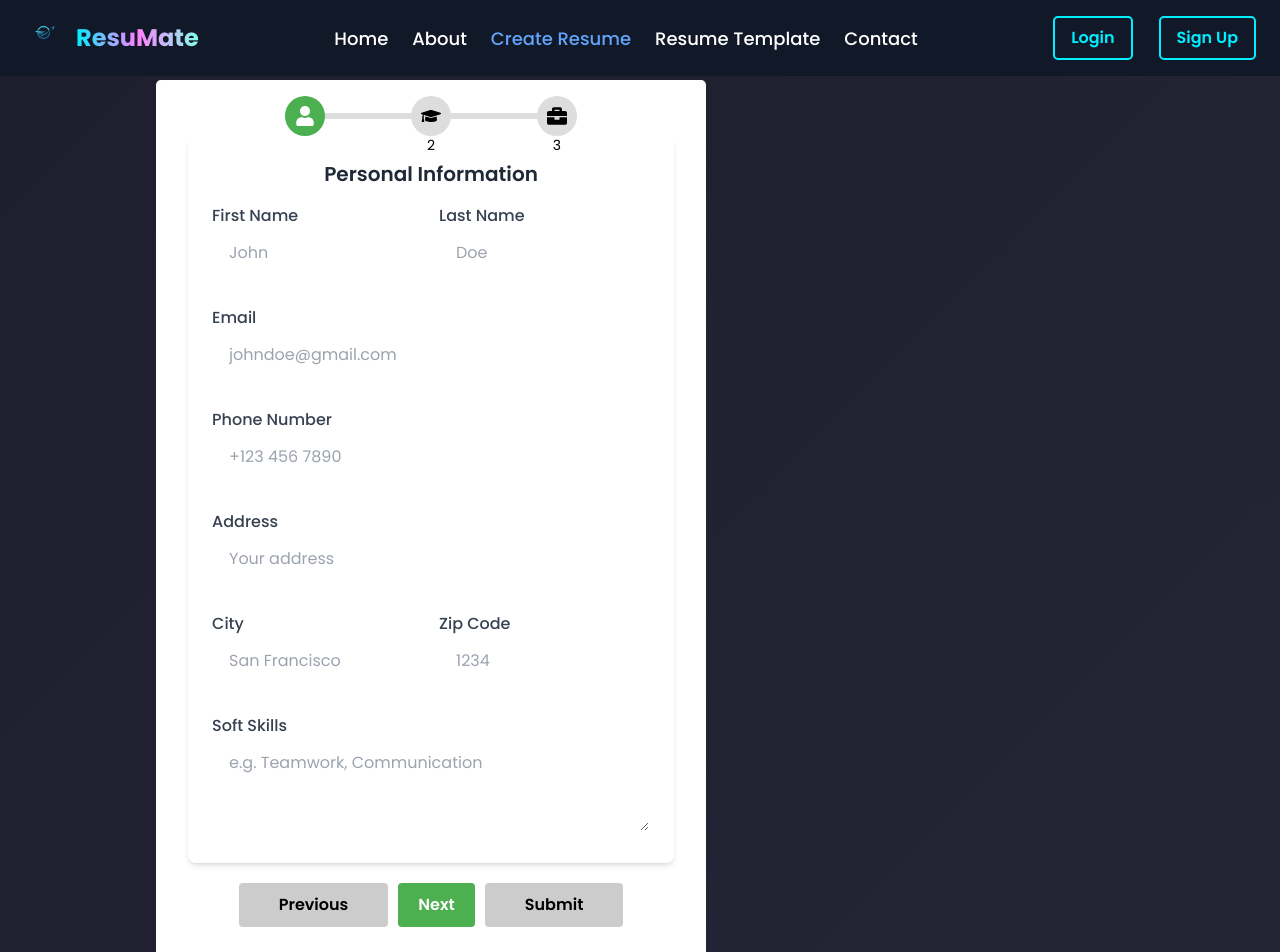
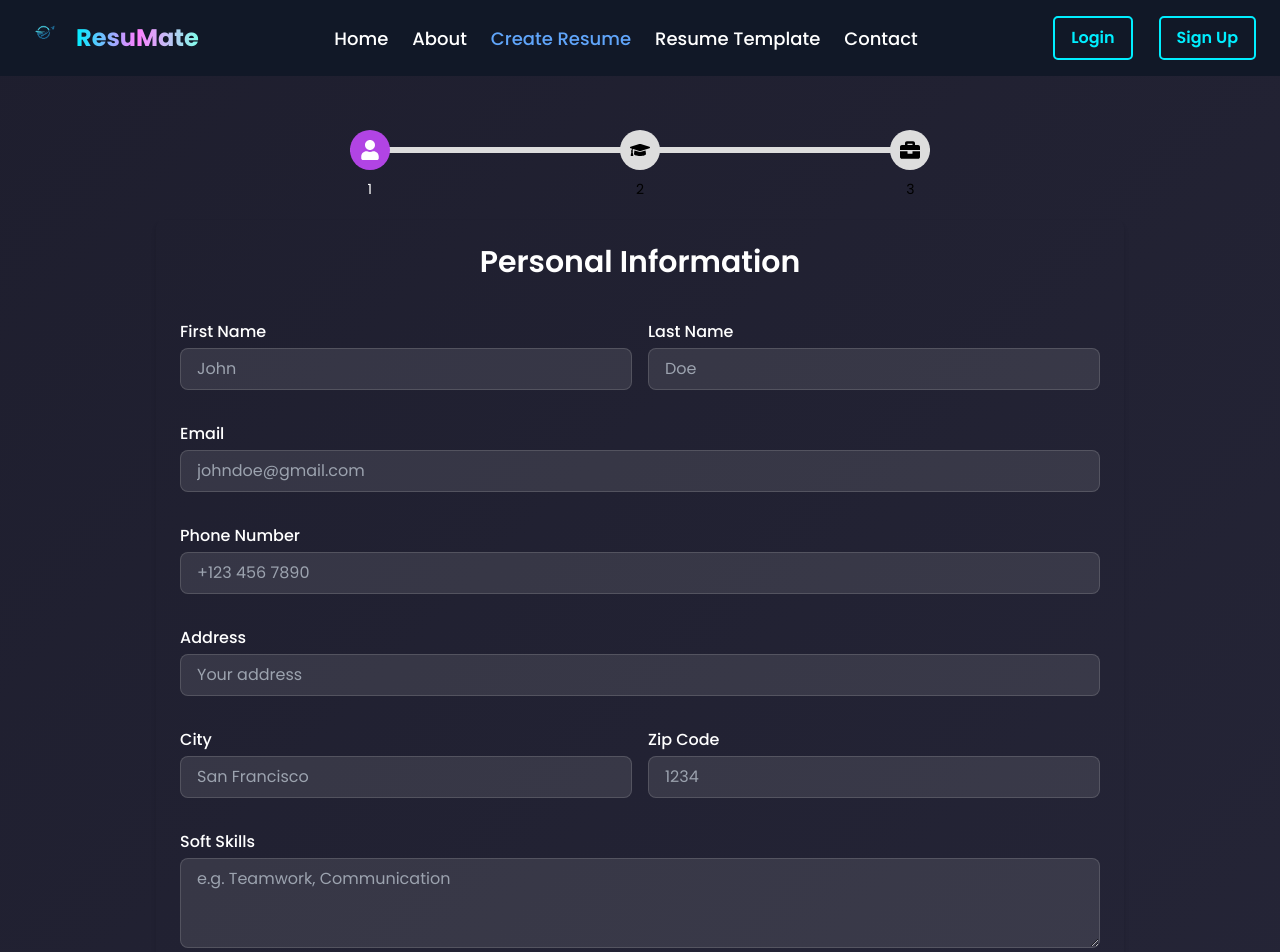
Before and after one commit to tasniaifa/full-stack-resume-builder-2025, a React (Vite) app: page /MultiStepsForm in a window 1280 px wide. Shown: the top 952 px of the page. Built offline with nearby package versions, Linux system fonts and the light colour scheme.

Commit message:
Changed Form Layout

```diff
--- a/src/Pages/Form.tsx
+++ b/src/Pages/Form.tsx
@@ -1,8 +1,8 @@
-import './FormStyle.css'
+import "./index.css"
 export function Personal() {
   return (
-    <div className="p-6 bg-white rounded-lg shadow-md">
-      <h2 className="text-xl font-semibold mb-4 text-gray-800">Personal Information</h2>
+    <div className="p-6 rounded-lg shadow-md">
+      <h2 className="text-3xl font-semibold mb-10 text-white">Personal Information</h2>
       <form className="space-y-4">
         <div className="grid grid-cols-2 gap-4">
           <Input label="First Name" type="text" placeholder="John" />
@@ -23,8 +23,8 @@ export function Personal() {
 
 export function Education() {
   return (
-    <div className="p-6 bg-white rounded-lg shadow-md">
-      <h2 className="text-xl font-semibold mb-4 text-gray-800">Education and Qualification</h2>
+    <div className="p-6 rounded-lg shadow-lg">
+      <h2 className="text-3xl font-semibold mb-10 text-white">Education and Qualification</h2>
       <form className="space-y-4">
         <Input label="Degree" type="text" placeholder="e.g. Bachelor of Science" />
         <Input label="City/Town" type="text" placeholder="San Francisco" />
@@ -41,8 +41,8 @@ export function Education() {
 
 export function Work() {
   return (
-    <div className="p-6 bg-white rounded-lg shadow-md">
-      <h2 className="text-xl font-semibold mb-4 text-gray-800">Work Experience</h2>
+    <div className="p-6 rounded-lg shadow-lg">
+      <h2 className="text-3xl font-semibold mb-10 text-white">Work Experience</h2>
       <form className="space-y-4">
         <Input label="Job Title" type="text" placeholder="e.g. Sales Manager" />
         <Input label="City/Town" type="text" placeholder="San Francisco" />
@@ -61,11 +61,11 @@ export function Work() {
 function Input({ label, type, placeholder }: { label: string; type: string; placeholder?: string }) {
   return (
     <div>
-      <label className="block text-gray-700 font-medium mb-1">{label}</label>
+      <label className="block text-white font-medium mb-1">{label}</label>
       <input
         type={type}
         placeholder={placeholder}
-        className="w-full px-4 py-2 border rounded-lg focus:ring focus:ring-blue-300 outline-none"
+        className="w-full px-4 py-2 text-white border rounded-lg focus:ring focus:ring-blue-300 outline-none"
       />
     </div>
   );
@@ -75,11 +75,11 @@ function Input({ label, type, placeholder }: { label: string; type: string; plac
 function Textarea({ label, rows, placeholder }: { label: string; rows: number; placeholder?: string }) {
   return (
     <div>
-      <label className="block text-gray-700 font-medium mb-1">{label}</label>
+      <label className="block text-white font-medium mb-1">{label}</label>
       <textarea
         rows={rows}
         placeholder={placeholder}
-        className="w-full px-4 py-2 border rounded-lg focus:ring focus:ring-blue-300 outline-none"
+        className="w-full px-4 py-2 text-white border rounded-lg focus:ring focus:ring-blue-300 outline-none"
       />
     </div>
   );
--- a/src/Pages/FormStyle.css
+++ /dev/null
@@ -1,92 +0,0 @@
-/* General Form Container Styling */
-.form-container {
-    max-width: 600px;
-    width: 100%;
-    background: #ffffff;
-    padding: 2rem;
-    border-radius: 12px;
-    box-shadow: 0px 4px 10px rgba(0, 0, 0, 0.1);
-  }
-
-  /* Section Titles */
-  .form-container h2 {
-    font-size: 1.5rem;
-    font-weight: 600;
-    margin-bottom: 1rem;
-    color: #2d3748;
-  }
-
-  /* Input and Textarea Styling */
-  .form-group {
-    margin-bottom: 1.2rem;
-  }
-
-  .form-group label {
-    display: block;
-    font-size: 0.95rem;
-    font-weight: 500;
-    color: #4a5568;
-    margin-bottom: 0.5rem;
-  }
-
-  .form-group input,
-  .form-group textarea {
-    width: 100%;
-    padding: 10px;
-    font-size: 1rem;
-    border: 1px solid #cbd5e0;
-    border-radius: 6px;
-    background: #f7fafc;
-    outline: none;
-    transition: border-color 0.3s ease-in-out;
-  }
-
-  .form-group input:focus,
-  .form-group textarea:focus {
-    border-color: #3b82f6;
-    box-shadow: 0 0 5px rgba(59, 130, 246, 0.3);
-  }
-
-  /* Grid Layout for Two-Column Inputs */
-  .grid {
-    display: grid;
-    gap: 1rem;
-  }
-
-  .grid-2 {
-    grid-template-columns: repeat(2, 1fr);
-  }
-
-  /* Button Styling */
-  .button-container {
-    display: flex;
-    justify-content: center;
-    margin-top: 1.5rem;
-  }
-
-  .submit-btn {
-    background: #3b82f6;
-    color: white;
-    padding: 12px 20px;
-    font-size: 1rem;
-    font-weight: 600;
-    border: none;
-    border-radius: 8px;
-    cursor: pointer;
-    transition: background 0.3s ease-in-out;
-  }
-
-  .submit-btn:hover {
-    background: #2563eb;
-  }
-
-  /* Responsive Design */
-  @media (max-width: 600px) {
-    .grid-2 {
-      grid-template-columns: 1fr;
-    }
-
-    .form-container {
-      padding: 1.5rem;
-    }
-  }
--- a/src/Pages/MultiStepsForm.tsx
+++ b/src/Pages/MultiStepsForm.tsx
@@ -1,5 +1,5 @@
 import React, { useState } from "react";
-import Progress from "./Progress";
+import "./index.css"
 import { Personal, Education, Work } from "./Form";
 import { FaUser, FaGraduationCap, FaBriefcase } from "react-icons/fa"; // Icons added
 
--- a/src/Pages/index.css
+++ b/src/Pages/index.css
@@ -4,8 +4,8 @@
   justify-content: center;
   position: relative;
   width: 60%;
-  margin-bottom: 20px;
-  margin: 0 auto;
+  margin-bottom: 40px;
+  margin: 50px auto;
 }
 
 /* Progress Bar */
@@ -24,7 +24,7 @@
 
 .progress-fill {
   height: 100%;
-  background-color: #4CAF50;
+  background-color: #b144e4;
   transition: width 0.3s ease-in-out;
 }
 
@@ -52,41 +52,55 @@
 }
 
 .circle.active {
-  background: #4CAF50;
+  background: #b144e4;
   color: white;
 }
 
 .circle span {
   position: absolute;
-  bottom: -20px;
+  bottom: -30px;
   font-size: 14px;
 }
 
 /* Button Styling */
 .btns {
   display: flex;
-  gap: 10px;
+  gap: 200px;
   margin-top: 20px;
-  justify-content: center
+  margin-bottom: 20px;
+  justify-content: center;
 }
 
 .btn {
-  background: #4CAF50;
-  color: white;
-  padding: 10px 20px;
-  border: none;
+  background: #c9a8d8;
+  color: rgb(0, 0, 0);
+  border-radius: 8px;
+  border: 2px;
+  padding: 10px 55px;
+  font-size: 1.25rem;
+  font-weight: 600;
+  font-family: inherit;
   cursor: pointer;
   transition: 0.3s;
 }
 
 .btn:hover {
-  background: #388E3C;
+  background: #6f5dd4;
 }
 
 .disabled {
   background: #ccc;
+  color: rgb(0, 0, 0);
+  border-radius: 8px;
+  border: 2px;
+  padding: 5px 20px;
+  font-size: 0.80rem;
+  font-weight: 600;
+  font-family: inherit;
   cursor: not-allowed;
-} with this :root {
+}
+
+with this :root {
   font-family: 'Inter', sans-serif;
   line-height: 1.6;
   font-weight: 400;
@@ -125,24 +139,9 @@ h1, h2 {
   font-size: 2rem;
   text-align: center;
   color: #ffffff;
-  margin-bottom: 1rem;
+  margin-bottom: 2rem;
 }
 
-button {
-  border-radius: 8px;
-  border: none;
-  padding: 0.8em 1.5em;
-  font-size: 1rem;
-  font-weight: 600;
-  font-family: inherit;
-  background-color: #6a5acd;
-  color: white;
-  cursor: pointer;
-  transition: all 0.3s ease-in-out;
-}
-button:hover {
-  background-color: #8a75ff;
-}
 button:focus,
 button:focus-visible {
   outline: 3px solid #8a75ff;
@@ -150,15 +149,19 @@ button:focus-visible {
 
 /* Form Styles */
 .form-container {
-  width: 90%;
+  width: 100%;
   max-width: 500px;
-  background: rgba(255, 255, 255, 0.1);
+  background: rgba(255, 255, 255, 0.932);
   backdrop-filter: blur(10px);
   padding: 2rem;
   border-radius: 12px;
   box-shadow: 0 4px 10px rgba(0, 0, 0, 0.2);
 }
-
+input label {
+  font-size: 1rem;
+  font-weight: 500;
+  color: rgb(255, 255, 255);
+}
 form {
   display: flex;
   flex-direction: column;
@@ -168,23 +171,23 @@ form {
 label {
   font-size: 1rem;
   font-weight: 500;
-  color: white;
+  color: rgb(255, 255, 255);
 }
 
 input, textarea {
   width: 100%;
   padding: 0.8em;
-  border: 1px solid rgba(255, 255, 255, 0.2);
+  border: 1px solid rgba(196, 192, 192, 0.2);
   border-radius: 6px;
   background: rgba(255, 255, 255, 0.1);
-  color: white;
+  color: rgb(170, 55, 55);
   font-size: 1rem;
   transition: all 0.3s ease-in-out;
 }
 
 input:focus, textarea:focus {
   border-color: #8a75ff;
-  outline: none;
+  outline: #c9a8d8;
 }
 
 /* Responsive Design */
--- a/src/index.css
+++ b/src/index.css
@@ -79,146 +79,3 @@ nav a.active {
   }
 
 }
-
-
-:root {
-  --line-border-fill: #630cf1;
-  --line-border-empty: #383838;
-}
-*{
-  box-sizing: 0;
-  padding: 0;
-  margin: 0;
-}
-
-body{
-  display: flex;
-  justify-content: center;
-  align-items: center;
-  min-height: 100vh;
-  background: #a6a6a6;
-  font-family: "poppins", sans-serif;
-}
-
-.container{
-  width: 550px;
-  background-color: #fff;
-  padding: 1rem 2rem;
-  border-radius: 5px;
-  overflow-x: hidden;
-}
-
-.container .content h2{
-  font-size: 2rem;
-  color: var(--line-border-empty);
-  text-align: center;
-  padding: 2rem 0;
-}
-
-.progress_container{
-  display: flex;
-  justify-content: space-between;
-  margin: 1rem 0;
-  position: relative;
-}
-
-.progress{
-  background-color: var(--line-border-fill);
-  position: absolute;
-  top: 50%;
-  left: 0;
-  transform: translateY(-50%);
-  height: 4px;
-  z-index: 1;
-  transition: all 0.8s ease-in;
-}
-
-.progress.active{
-  border-color: var(--line-border-empty);
-  color: #fff;
-  background-color: #43766c;
-}
-
-.circle{
-  background-color: #ddd;
-  height: 30px;
-  width: 30px;
-  display: flex;
-  justify-content: center;
-  align-items: center;
-  border-radius: 50%;
-  z-index: 1;
-  position: relative;
-}
-
-.circle.active{
-  border-color: var(--line-border-empty);
-  color: #fff;
-  background-color: #43766c;
-}
-
-.btns{
-  display: flex;
-  justify-content: space-between;
-  margin: 1rem 0;
-}
-
-.btn{
-  outline: none;
-  border: none;
-  cursor: pointer;
-  font-family: inherit;
-  font-size: 1rem;
-  border-radius: 4px;
-  background-color: #43766c;
-  color: #fff;
-  padding: 4px 40px;
-}
-
-.btn:active{
-  outline: none;
-  transform: scale(0.98);
-}
-
-.disabled{
-  outline: none;
-  border: none;
-  cursor: pointer;
-  font-family: inherit;
-  border-radius: 4px;
-  color: #000;
-  padding: 4px 40px;
-  background-color: #ddd;
-  cursor: not-allowed;
-}
-
-/*Form*/
-.form-container form input{
-  width: 94%;
-  border: 1px solid #ddd;
-  padding: 0.75rem 0.50rem;
-  font-family: inherit;
-  margin-bottom: 1rem;
-  border-radius: 5px;
-}
-
-.form-container h2{
-  font-size: 2rem;
-  color: var(--line-border-empty);
-  text-align: center;
-  padding: 2rem 0;
-}
-
-.form-container form textarea{
-  width: 94%;
-  border: 1px solid #ddd;
-  padding: 0.75rem 0.50rem;
-  font-family: inherit;
-  margin-bottom: 1rem;
-  border-radius: 5px;
-}
-
-.form-container form input:active{
-  outline: none;
-  border: none;
-}
```
